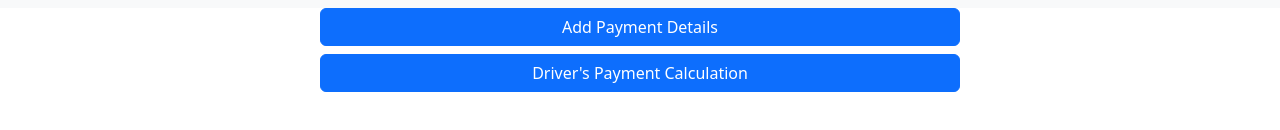
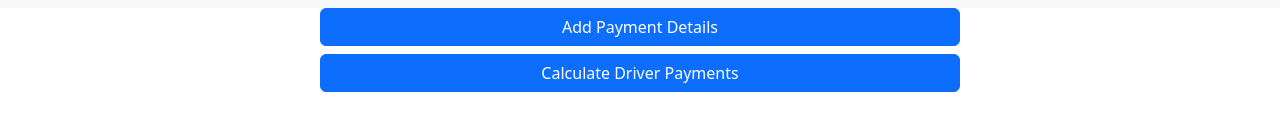
Before and after one commit to SandunRanjanaM/CabServiceManagement, a React (Create React App) app in the folder frontend/: page /payments in a window 1280 px wide. Shown: the part 318-448 px from the top of the page. Built offline with nearby package versions, Linux system fonts and the light colour scheme.

Commit message:
Add new lines in Payments.js

```diff
--- a/frontend/src/components/Payments.js
+++ b/frontend/src/components/Payments.js
@@ -8,7 +8,7 @@ function Payments() {
         <div>
             <div className="d-grid gap-2 col-6 mx-auto">
             <Link to="/add" className="btn btn-primary">Add Payment Details</Link>
-            <button className="btn btn-primary" type="button">Driver's Payment Calculation</button>
+            <Link to="/adddriverpayment" className="btn btn-primary">Calculate Driver Payments</Link>
             </div>
         </div>
     )
```
